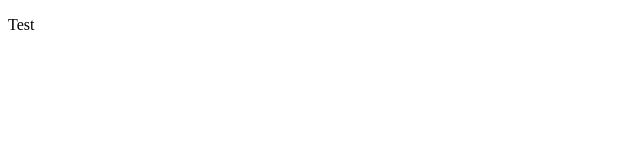
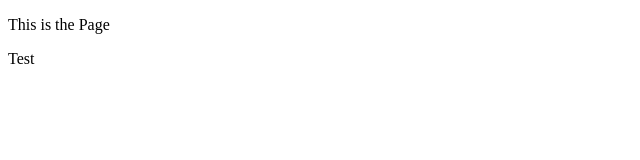
Before and after one commit to Jeremy-Mitchell89/Next-Lift-frontend, a Next.js app: page / in a window 1280 px wide. Shown: the top 160 px of the page, without its empty margins (0-640 px from the left). Built offline with nearby package versions, Linux system fonts and the light colour scheme.

Commit message:
Started on a rough Layout/navigation

```diff
--- /dev/null
+++ b/components/Page.js
@@ -0,0 +1,14 @@
+import React from "react";
+
+class Page extends React.Component {
+  render() {
+    return (
+      <div>
+        <p>This is the Page</p>
+        {this.props.children}
+      </div>
+    );
+  }
+}
+
+export default Page;
--- /dev/null
+++ b/pages/_app.js
@@ -0,0 +1,18 @@
+import React from "react";
+import App, { Container } from "next/app";
+import Page from "../components/Page";
+
+class MyApp extends App {
+  render() {
+    const { Component, pageProps } = this.props;
+    return (
+      <Container>
+        <Page>
+          <Component {...pageProps} />
+        </Page>
+      </Container>
+    );
+  }
+}
+
+export default MyApp;
--- a/pages/index.js
+++ b/pages/index.js
@@ -1,7 +1,7 @@
-const Index = () => (
+const Home = props => (
   <div>
     <p>Test</p>
   </div>
 );
 
-export default Index;
+export default Home;
```
